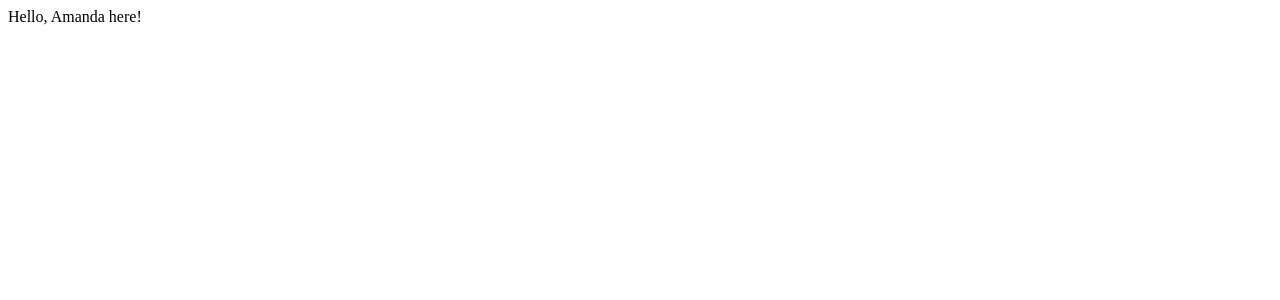
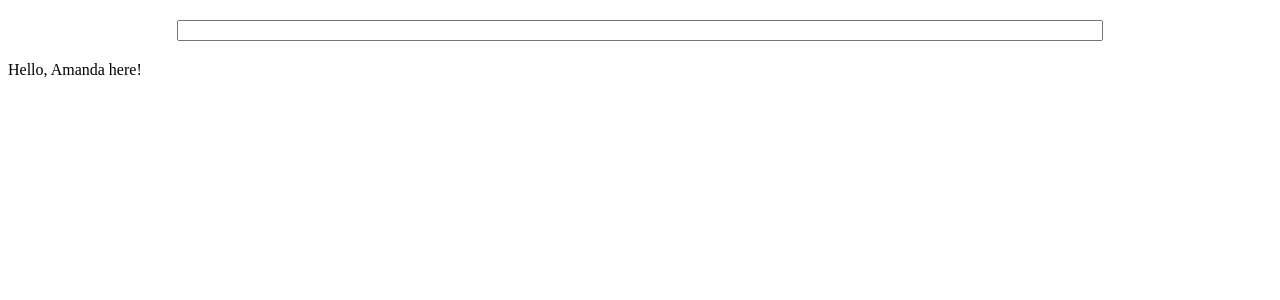
Before and after one commit to amanda-yosh/the-shire, a Vue app: page / in a window 1280 px wide. Shown: the top 300 px of the page. Built offline with nearby package versions, Linux system fonts and the light colour scheme.

Commit message:
chore: receive event from searchbar and get data

```diff
--- a/src/App.vue
+++ b/src/App.vue
@@ -1,12 +1,44 @@
 <template>
   <div id="app">
+    <SearchBar @termChange="onTermChange"></SearchBar>
     Hello, Amanda here!
   </div>
 </template>
 
 <script>
+import axios from 'axios'
+import SearchBar from './components/SearchBar.vue'
+
 export default {
   name: 'App',
+
+  components: {
+    SearchBar,
+  },
+
+  data() {
+    return {
+      advertsList: Array
+    }
+  },
+
+  methods: {
+    // https://glue-api.zapimoveis.com.br/v2/listings?business=SALE&listingType=USED&portal=ZAP&categoryPage=RESULT&unitSubTypes=VILLAGE_HOUSE&unitTypes=HOME&usageTypes=RESIDENTIAL&unitTypesV3=VILLAGE_HOUSE&text=Casa+de+Vila&addressCountry=&addressState=&addressCity=&addressZone=&addressNeighborhood=&addressStreet=&addressAccounts=&addressType=&addressLocationId=&addressPointLat=&addressPointLon=&addressUrl=&size=24&from=0
+    onTermChange: function (searchTerm) {
+      axios
+        .get('https://glue-api.zapimoveis.com.br/v2/listings?', {
+          headers: {
+            'x-domain': 'www.zapimoveis.com.br',
+            'access-control-allow-origin': 'https://www.zapimoveis.com.br',
+            q: searchTerm
+          }
+        }) // return a promise
+        .then(response => {
+          console.log(response)
+          // this.advertsList = response.data
+        })
+    },
+  }
 }
 </script>
 
```
